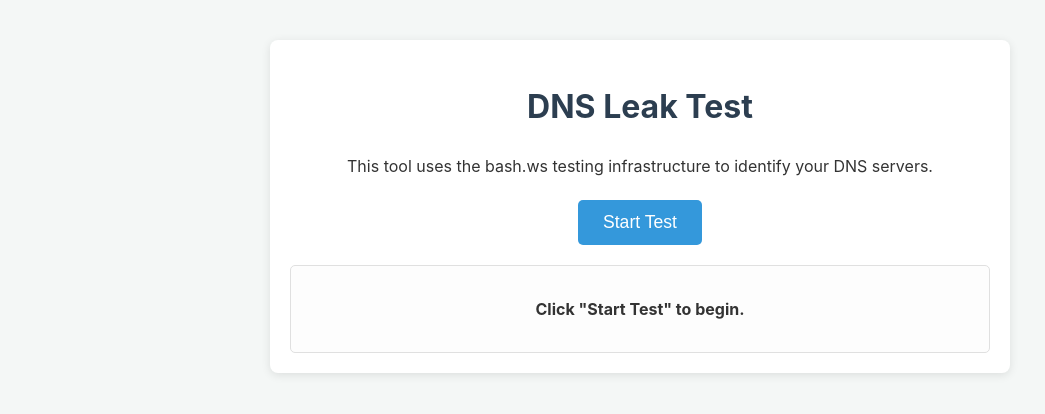
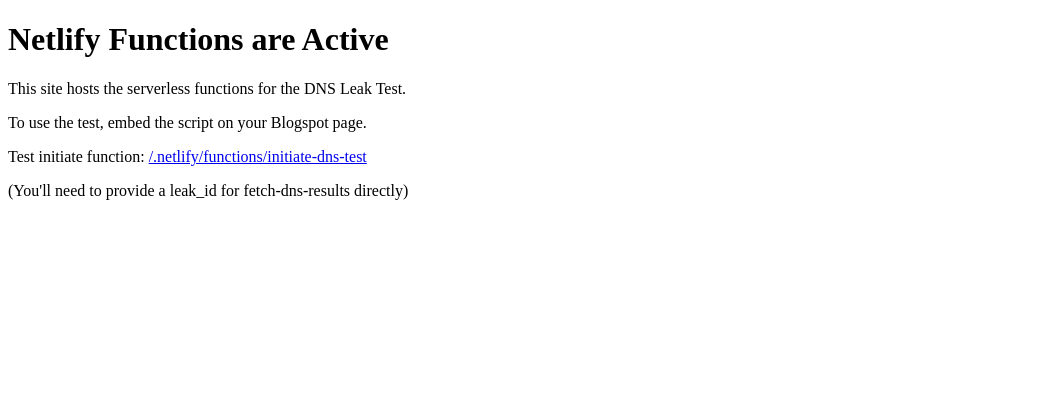
Before and after one commit to twentyoneX/dnsleak-tester, a plain HTML site: page index.html in a window 1280 px wide. Shown: the whole page, without its empty margins (0-1045 px from the left). Drawn offline with Linux system fonts and the light colour scheme.

Commit message:
Update index.html

```diff
--- a/index.html
+++ b/index.html
@@ -2,100 +2,13 @@
 <html lang="en">
 <head>
     <meta charset="UTF-8">
-    <title>DNS Leak Test</title>
-    <meta name="viewport" content="width=device-width, initial-scale=1.0">
-    <style>
-        body {
-            font-family: -apple-system, BlinkMacSystemFont, "Segoe UI", Roboto, Helvetica, Arial, sans-serif, "Apple Color Emoji", "Segoe UI Emoji", "Segoe UI Symbol";
-            padding: 20px;
-            line-height: 1.6;
-            background-color: #f4f7f6;
-            color: #333;
-            margin: 0;
-        }
-        .container {
-            max-width: 700px;
-            margin: 20px auto;
-            padding: 20px;
-            background-color: #fff;
-            border-radius: 8px;
-            box-shadow: 0 2px 10px rgba(0,0,0,0.1);
-        }
-        h1, h3 {
-            color: #2c3e50;
-            text-align: center;
-        }
-        h3 { margin-top: 25px; border-bottom: 1px solid #eee; padding-bottom: 5px;}
-        button {
-            display: block;
-            margin: 20px auto;
-            padding: 12px 25px;
-            font-size: 1.1em;
-            cursor: pointer;
-            background-color: #3498db;
-            color: white;
-            border: none;
-            border-radius: 5px;
-            transition: background-color 0.3s ease;
-        }
-        button:hover {
-            background-color: #2980b9;
-        }
-        button:disabled {
-            background-color: #bdc3c7;
-            cursor: not-allowed;
-        }
-        #results {
-            margin-top: 20px;
-            border: 1px solid #e0e0e0;
-            padding: 15px;
-            background-color: #fdfdfd;
-            border-radius: 5px;
-        }
-        #results p.status-message {
-            font-weight: bold;
-            margin-bottom: 10px;
-            text-align: center;
-        }
-        #ipDetailsContainer, #dnsServersContainer, #conclusionContainer {
-            margin-top: 15px;
-        }
-        .info-entry {
-            background-color: #f9f9f9;
-            padding: 10px 15px;
-            margin-bottom: 10px;
-            border-radius: 4px;
-            border-left: 5px solid #e74c3c; /* Red accent like example */
-            box-shadow: 0 1px 3px rgba(0,0,0,0.05);
-        }
-        .info-entry div {
-            margin-bottom: 5px;
-            font-size: 0.95em;
-        }
-        .info-entry div strong {
-            display: inline-block;
-            min-width: 100px;
-            color: #555;
-            font-weight: 600;
-        }
-        .info-entry div span {
-            color: #2c3e50;
-            font-weight: bold; /* Make values bold like example */
-        }
-    </style>
+    <title>Netlify Site for DNS Leak Functions</title>
 </head>
 <body>
-    <div class="container">
-        <h1>DNS Leak Test</h1>
-        <p style="text-align:center;">This tool uses the bash.ws testing infrastructure to identify your DNS servers.</p>
-        <button id="startTestButton">Start Test</button>
-        <div id="results">
-            <p class="status-message">Click "Start Test" to begin.</p>
-            <div id="ipDetailsContainer"></div>
-            <div id="dnsServersContainer"></div>
-            <div id="conclusionContainer"></div>
-        </div>
-    </div>
-    <script src="/script.js"></script>
+    <h1>Netlify Functions are Active</h1>
+    <p>This site hosts the serverless functions for the DNS Leak Test.</p>
+    <p>To use the test, embed the script on your Blogspot page.</p>
+    <p>Test initiate function: <a href="/.netlify/functions/initiate-dns-test">/.netlify/functions/initiate-dns-test</a></p>
+    <p> (You'll need to provide a leak_id for fetch-dns-results directly) </p>
 </body>
 </html>
```
